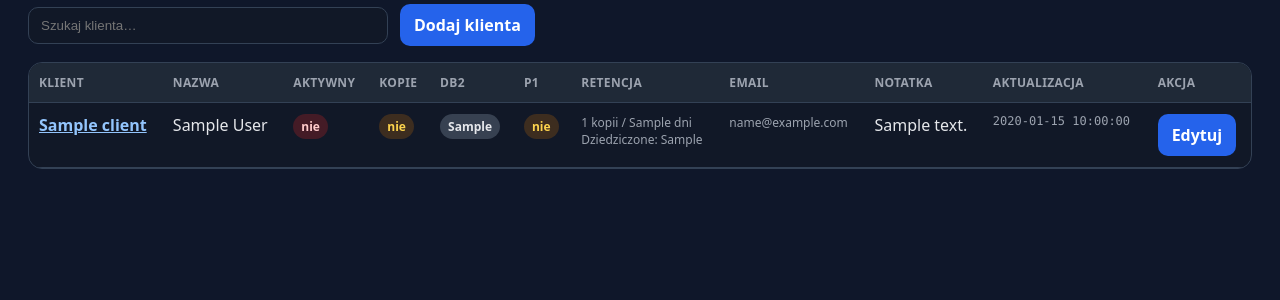
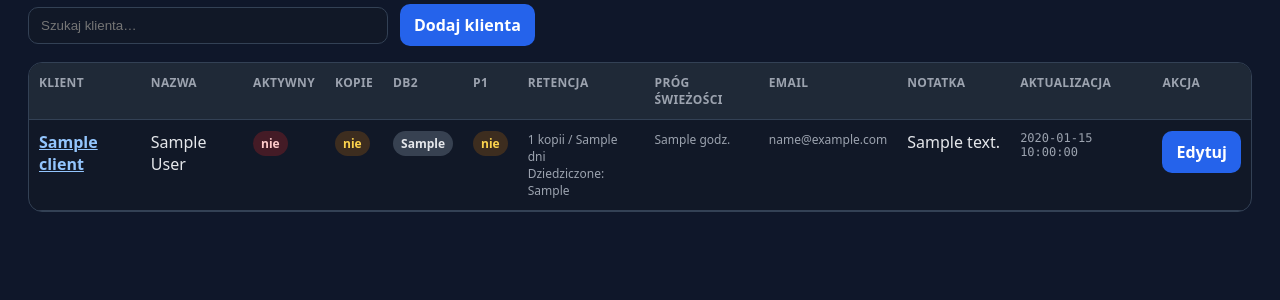
Before and after one commit to Pawel-sp9pw/backup-dashboard, a Python web app: template backup-panel/templates/clients.html in a window 1280 px wide. Shown: the part 94-394 px from the top of the page. Run offline with Jinja, Linux system fonts and the light colour scheme; the template is opened without the code that fills it: most values are stand-ins (such as "Sample title", 1, 10 or a date in 2020).

Commit message:
Display backup freshness cutoff in backup-panel/templates/clients.html

```diff
--- a/backup-panel/templates/clients.html
+++ b/backup-panel/templates/clients.html
@@ -53,7 +53,7 @@
 
   <table id="clientsConfigTable">
     <thead>
-      <tr><th>Klient</th><th>Nazwa</th><th>Aktywny</th><th>Kopie</th><th>DB2</th><th>P1</th><th>Retencja</th><th>Email</th><th>Notatka</th><th>Aktualizacja</th><th>Akcja</th></tr>
+      <tr><th>Klient</th><th>Nazwa</th><th>Aktywny</th><th>Kopie</th><th>DB2</th><th>P1</th><th>Retencja</th><th>Próg świeżości</th><th>Email</th><th>Notatka</th><th>Aktualizacja</th><th>Akcja</th></tr>
     </thead>
     <tbody>
       {% for c in roots %}
@@ -68,7 +68,7 @@
         <td><span class="badge {{ 'ok' if c.backup_enabled else 'unknown' }}">{{ 'tak' if c.backup_enabled else 'nie' }}</span></td>
         <td><span class="pill">{{ c.db2_type }}</span></td>
         <td><span class="badge {{ 'ok' if c.cert_p1_enabled else 'unknown' }}">{{ 'tak' if c.cert_p1_enabled else 'nie' }}</span></td>
-        <td class="small">{{ (c.retention_count|string ~ " kopii") if c.retention_count else "-" }}{% if c.retention_days %} / {{ c.retention_days }} dni{% endif %}{% if c.retention_inherited_from %}<div class="muted">Dziedziczone: {{ c.retention_inherited_from }}</div>{% endif %}</td>
+        <td class="small">{{ (c.retention_count|string ~ " kopii") if c.retention_count else "-" }}{% if c.retention_days %} / {{ c.retention_days }} dni{% endif %}{% if c.retention_inherited_from %}<div class="muted">Dziedziczone: {{ c.retention_inherited_from }}</div>{% endif %}</td><td class="small">{% if c.freshness_limit_hours is not none %}{{ (c.freshness_limit_hours // 24)|string ~ ' dni' if c.freshness_limit_hours % 24 == 0 else c.freshness_limit_hours|string ~ ' godz.' }}{% else %}Domyślnie{% endif %}</td>
         <td class="small">{{ c.notification_email or '-' }}</td>
         <td class="message" title="{{ c.notes or '' }}">{{ c.notes or '' }}</td>
         <td class="mono small">{{ c.updated_at or '-' }}</td>
@@ -77,12 +77,12 @@
 
       {% if sub %}
       <tr class="child-row" data-text="{{ (c.client ~ ' ' ~ sub|map(attribute='client')|join(' '))|lower }}">
-        <td colspan="11">
+        <td colspan="12">
           <details>
             <summary>Podmioty zależne / katalogi techniczne przypisane do {{ c.client }}</summary>
             <table class="nested-table">
               <thead>
-                <tr><th>Katalog</th><th>Nazwa</th><th>Aktywny</th><th>Kopie</th><th>DB2</th><th>P1</th><th>Retencja</th><th>Email</th><th>Notatka</th><th>Akcja</th></tr>
+                <tr><th>Katalog</th><th>Nazwa</th><th>Aktywny</th><th>Kopie</th><th>DB2</th><th>P1</th><th>Retencja</th><th>Próg świeżości</th><th>Email</th><th>Notatka</th><th>Akcja</th></tr>
               </thead>
               <tbody>
               {% for a in sub %}
@@ -93,7 +93,7 @@
                   <td><span class="badge {{ 'ok' if a.backup_enabled else 'unknown' }}">{{ 'tak' if a.backup_enabled else 'nie' }}</span></td>
                   <td><span class="pill">{{ a.db2_type }}</span></td>
                   <td><span class="badge {{ 'ok' if a.cert_p1_enabled else 'unknown' }}">{{ 'tak' if a.cert_p1_enabled else 'nie' }}</span></td>
-                  <td class="small">{{ (a.retention_count|string ~ " kopii") if a.retention_count else "-" }}{% if a.retention_days %} / {{ a.retention_days }} dni{% endif %}{% if a.retention_inherited_from %}<div class="muted">Dziedziczone: {{ a.retention_inherited_from }}</div>{% endif %}</td>
+                  <td class="small">{{ (a.retention_count|string ~ " kopii") if a.retention_count else "-" }}{% if a.retention_days %} / {{ a.retention_days }} dni{% endif %}{% if a.retention_inherited_from %}<div class="muted">Dziedziczone: {{ a.retention_inherited_from }}</div>{% endif %}</td><td class="small">{% if a.freshness_limit_hours is not none %}{{ (a.freshness_limit_hours // 24)|string ~ ' dni' if a.freshness_limit_hours % 24 == 0 else a.freshness_limit_hours|string ~ ' godz.' }}{% else %}Domyślnie{% endif %}</td>
         <td class="small">{{ a.notification_email or '-' }}</td>
                   <td class="message" title="{{ a.notes or '' }}">{{ a.notes or '' }}</td>
                   <td><a class="btn" href="/clients/{{ a.client }}/edit">Edytuj</a></td>
```
